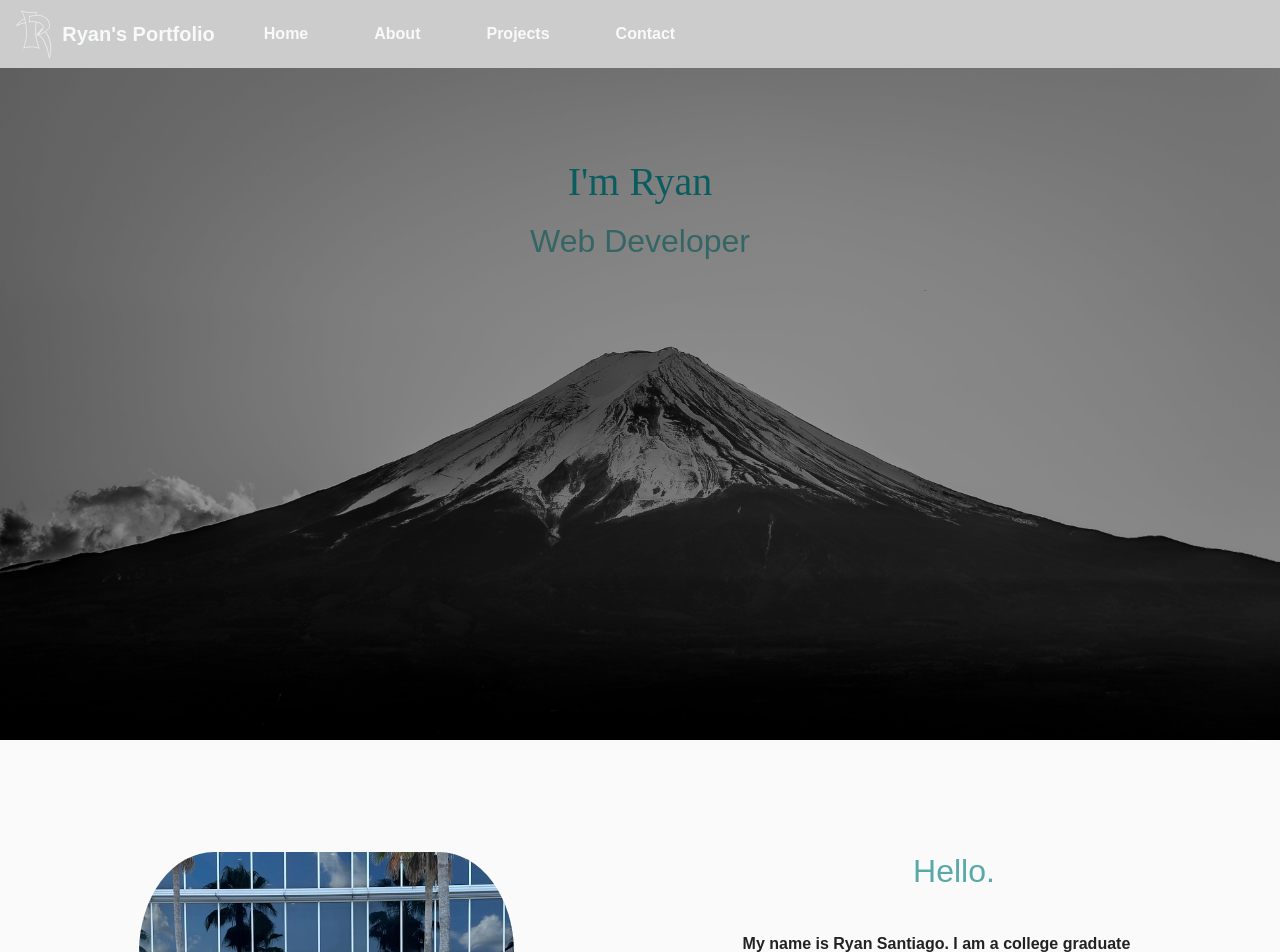
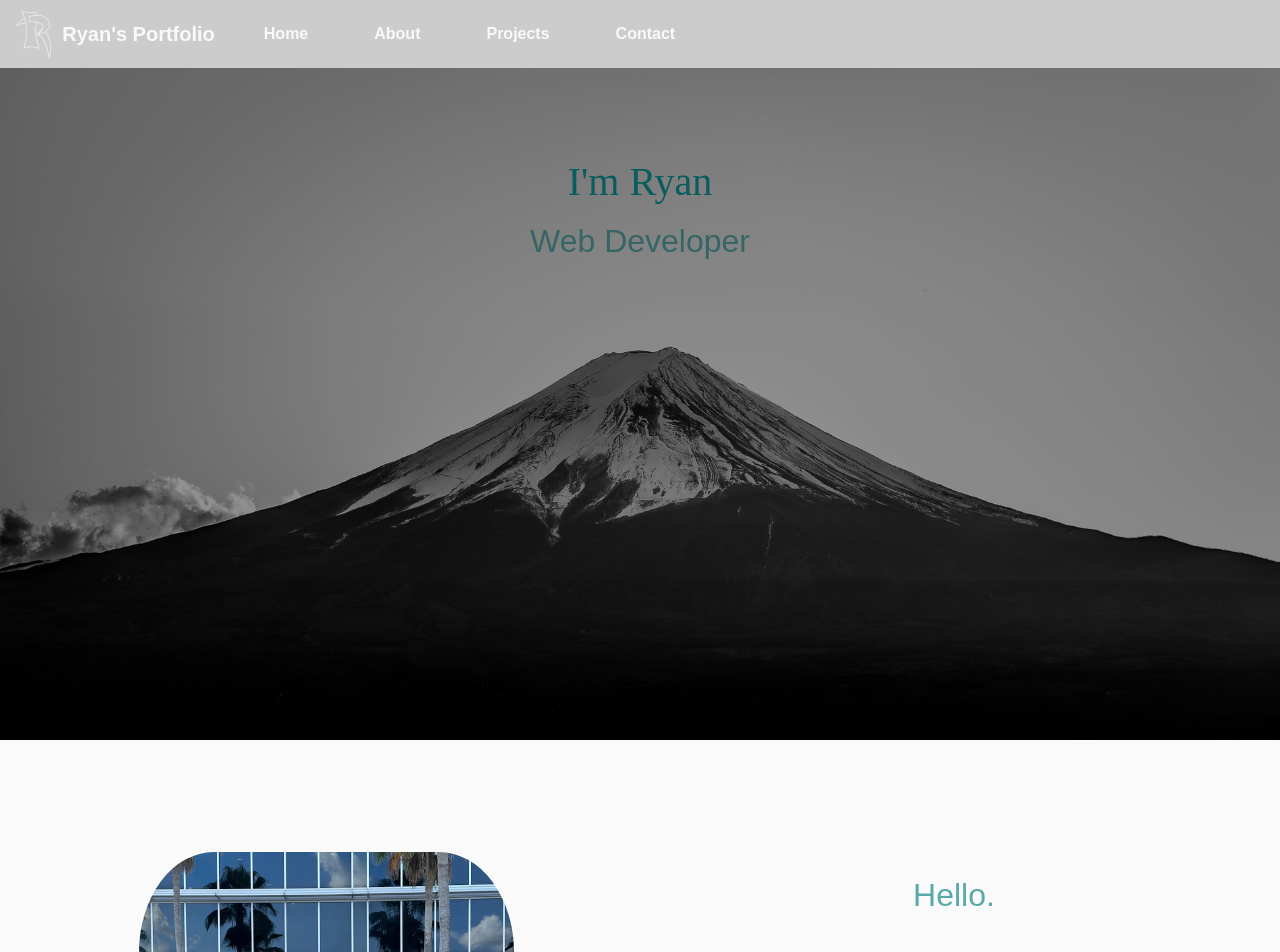
Before and after one commit to RJ-Santi/react-portfolio-site, a React (Create React App) app: page / in a window 1280 px wide. Shown: the top 952 px of the page. Built offline with nearby package versions, Linux system fonts and the light colour scheme.

Commit message:
Fix inconsistencies in verbage.

```diff
--- a/src/pages/Home.jsx
+++ b/src/pages/Home.jsx
@@ -22,7 +22,7 @@ function Home() {
             />
           </div>
           <div className='col-md-6'>
-            <h2 className='helloTitle'>Hello.</h2>
+            <h2 className='helloTitle mt-4'>Hello.</h2>
             <p className='hello'>
               My name is Ryan Santiago. I am a college graduate from the
               University of Central Florida pursuing a career in web
--- a/src/pages/Projects.jsx
+++ b/src/pages/Projects.jsx
@@ -59,9 +59,7 @@ function Projects() {
               alt='Home page for eCommerce list application.'
             />
             <div className='overlay'>
-              <div className='overlay-text'>
-                Click to View <br /> eCommerce Project
-              </div>
+              <div className='overlay-text'>Click to View</div>
               <Carousel.Caption>
                 <h3>eCommerce Project</h3>
                 <p>
```
